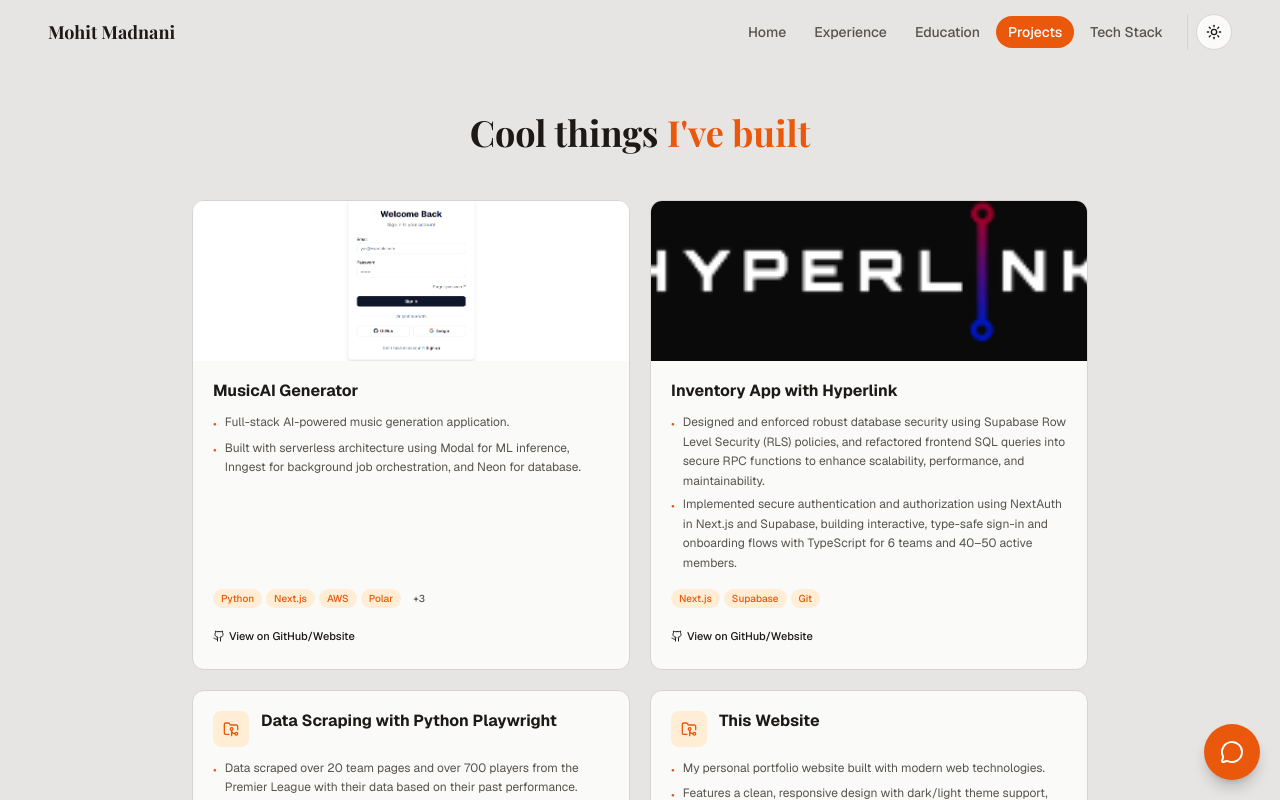
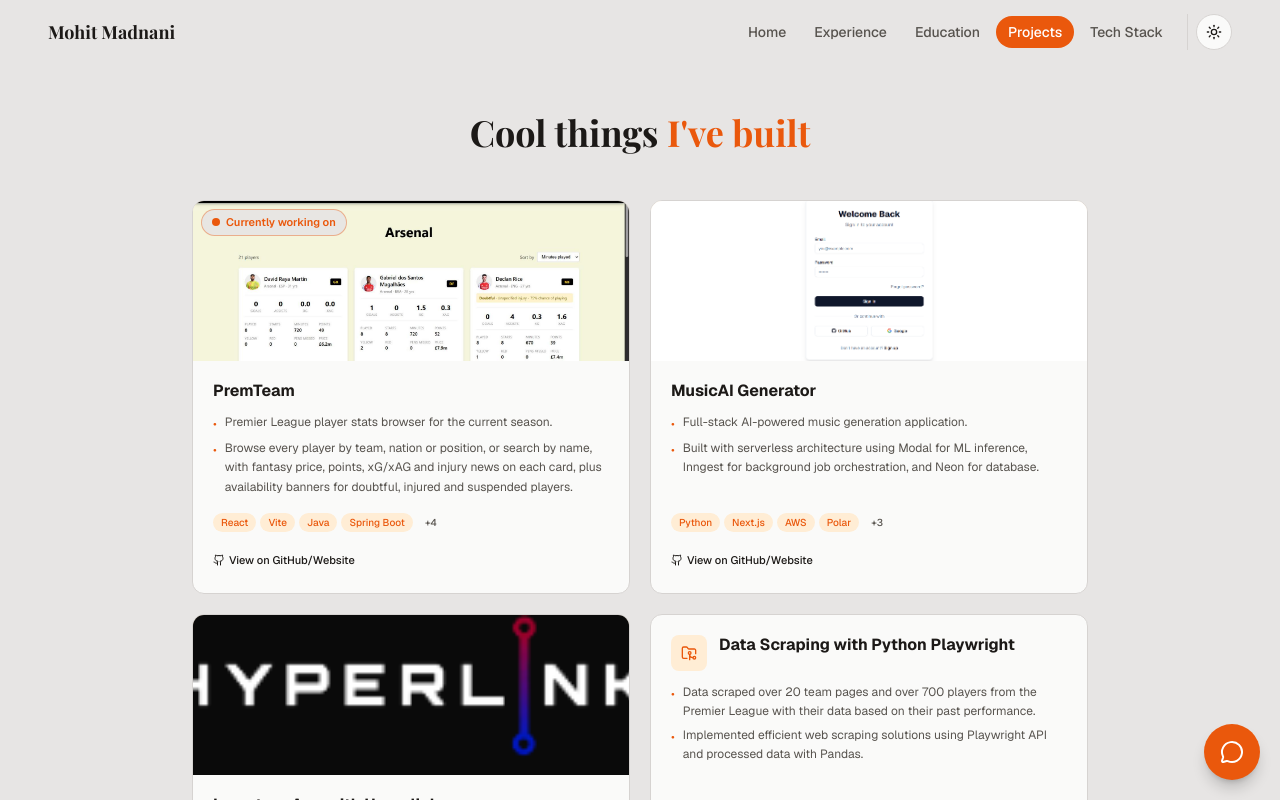
Before and after one commit to MohitMadnani/Portfolio, a Next.js app: page /projects in a window 1280 px wide. Shown: the top 800 px of the page. Built offline with nearby package versions, Linux system fonts and the light colour scheme.

Commit message:
Project Added: PremTeam

```diff
--- a/app/data/portfolio-data.ts
+++ b/app/data/portfolio-data.ts
@@ -21,6 +21,7 @@ export interface Project {
   link?: string;
   github?: string;
   image?: string;
+  current?: boolean;
 }
 
 export interface Contact {
@@ -60,6 +61,15 @@ export const portfolioData = {
     },
   ] as Education[],
   projects: [
+    {
+      title: 'PremTeam',
+      description: 'Premier League player stats browser for the current season. Browse every player by team, nation or position, or search by name, with fantasy price, points, xG/xAG and injury news on each card, plus availability banners for doubtful, injured and suspended players. A Python pipeline pulls data from the Fantasy Premier League API into Supabase (Postgres) on a GitHub Actions schedule, served through a read-only Spring Boot API to a responsive React app.',
+      tech: ['React', 'Vite', 'Java', 'Spring Boot', 'Python', 'Supabase', 'PostgreSQL', 'GitHub Actions'],
+      link: 'https://prem-team.vercel.app',
+      github: 'https://github.com/MohitMadnani/PremTeam',
+      image: '/projects/premteam.jpg',
+      current: true,
+    },
     {
       title: 'MusicAI Generator',
       description: 'Full-stack AI-powered music generation application. Built with serverless architecture using Modal for ML inference, Inngest for background job orchestration, and Neon for database. Integrated Polar for payment processing and AWS for cloud infrastructure.',
--- a/app/projects/page.tsx
+++ b/app/projects/page.tsx
@@ -40,6 +40,15 @@ export default function ProjectsPage() {
                       fill
                       className="object-cover group-hover:scale-105 transition-transform duration-300"
                     />
+                    {project.current && (
+                      <span className="absolute top-2 left-2 flex items-center gap-1.5 text-[10px] sm:text-[11px] font-semibold px-2.5 py-1 rounded-full bg-background/90 text-primary border border-primary/40 backdrop-blur">
+                        <span className="relative flex h-2 w-2">
+                          <span className="animate-ping absolute inline-flex h-full w-full rounded-full bg-primary opacity-75" />
+                          <span className="relative inline-flex rounded-full h-2 w-2 bg-primary" />
+                        </span>
+                        Currently working on
+                      </span>
+                    )}
                   </div>
                 )}
 
```
Also changed, not shown: public/projects/premteam.jpg.
